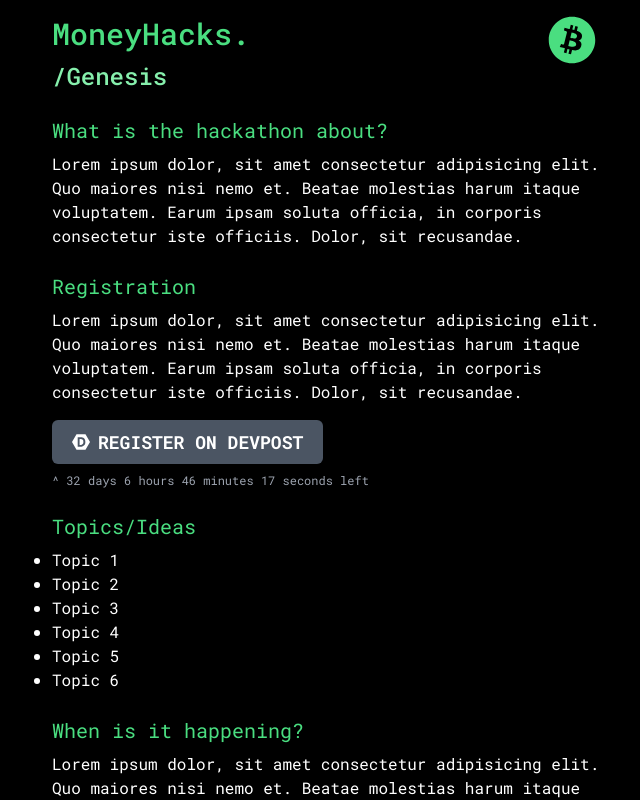
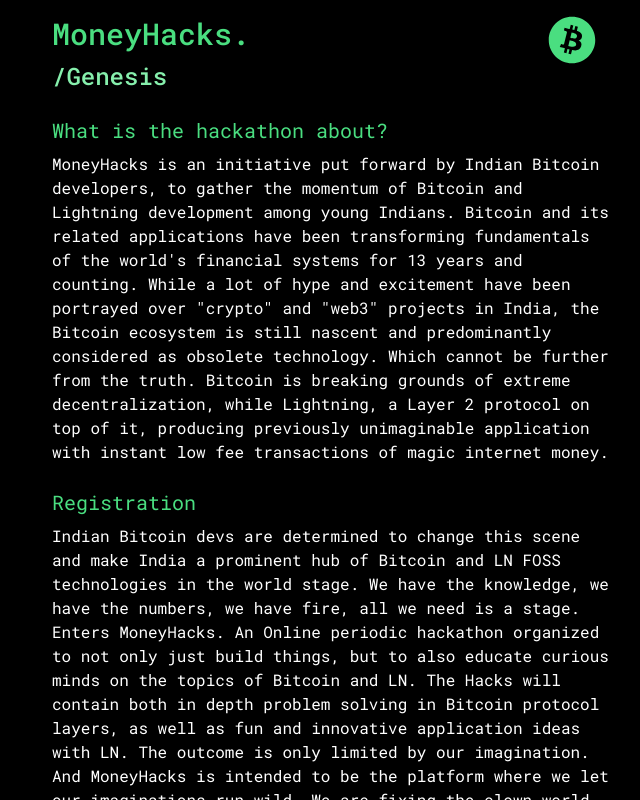
Before and after one commit to NIKU-SINGH/b4i-hackathon-website, a Next.js app: page /genesis in a window 1280 px wide. Shown: the whole page, without its empty margins (308-948 px from the left). Built offline with nearby package versions, Linux system fonts and the light colour scheme.

Commit message:
Touch up on basic contents..

```diff
--- a/components/countdown.tsx
+++ b/components/countdown.tsx
@@ -10,7 +10,7 @@ type RegisterCountdownProps = {
 const RegisterCountdown: NextPage<RegisterCountdownProps> = ({ children }) => (
   <Countdown
     className="text-white"
-    date={new Date(2022, 8, 15, 0, 0, 0)}
+    date={new Date(2022, 10, 15, 0, 0, 0)}
     renderer={(x) => {
       if (x.completed)
         return <div className="text-white italic">Event is ongoing!</div>
--- a/components/home/index.tsx
+++ b/components/home/index.tsx
@@ -14,6 +14,8 @@ import {
 } from 'react-icons/fa'
 import { BiMedal } from 'react-icons/bi'
 import { AiFillTrophy } from 'react-icons/ai'
+import { SiDevpost } from 'react-icons/si'
+
 
 import Button from '../button'
 import Accordion from './accordion'
@@ -33,13 +35,13 @@ const Home: NextPage = () => {
       <div className="flex flex-col items-center">
         <div className="max-w-xl">
           <nav className="self-start mt-4 mx-2 flex justify-between items-center">
-            <h1 className="text-3xl text-green-400 font-medium">MoneyHacks.</h1>
-            <div className="text-green-400 text-5xl mr-4">
+            <h1 className="text-3xl text-orange-400 font-medium">MoneyHacks.</h1>
+            <div className="text-orange-400 text-5xl mr-4">
               <FaBitcoin />
             </div>
           </nav>
           <main className="mt-2">
-            <h2 className="text-xl text-green-500 font-medium mx-2">
+            <h2 className="text-xl text-orange-500 font-medium mx-2">
               <Typed
                 strings={headlines}
                 typeSpeed={40}
@@ -49,7 +51,7 @@ const Home: NextPage = () => {
             </h2>
             <h3 className="text-gray-300 mx-2 mt-4 text-sm">
               First ever{' '}
-              <span className="font-semibold">&quot;Bitcoin-Only&quot;</span>{' '}
+              <span className="font-semibold">Bitcoin-Only</span>{' '}
               Hackathon at India.
             </h3>
             <picture>
@@ -67,7 +69,7 @@ const Home: NextPage = () => {
             <p className="mt-4 text-gray-300 mx-2 text-md">The wait is over!</p>
             <p className="mt-4 text-gray-300 mx-2 text-md">
               Join us on{' '}
-              <span className="text-green-300 font-bold">
+              <span className="text-orange-300 font-bold">
                 **15th September 2022**
               </span>{' '}
               with participants from all accross the nation for a week of
@@ -89,88 +91,135 @@ const Home: NextPage = () => {
             </Button>
           </main>
           <section className="mt-10">
-            <h2 className="text-xl text-green-400 font-medium mx-2">
+            <h2 className="text-xl text-orange-400 font-medium mx-2">
               What is MoneyHacks all about?
             </h2>
             <p className="mt-4 text-gray-300 mx-2 text-md">
-              Lorem, ipsum dolor sit amet consectetur adipisicing elit.
-              Asperiores, aspernatur, dolores repudiandae enim recusandae maxime
-              molestiae ex officia saepe adipisci id sequi sit quos vitae earum
-              harum blanditiis neque aliquid!
+              MoneyHacks is an initiative put forward by Indian Bitcoin developers, to gather the
+              momentum of Bitcoin and Lightning development among young Indians. Bitcoin and its related
+              applications have been transforming fundamentals of the world's financial systems for 13 years and counting.
+              While a lot of hype and excitement have been portrayed over "crypto" and "web3" projects in India, the
+              Bitcoin ecosystem is still nascent and predominantly considered as obsolete technology. Which cannot be further
+              from the truth. Bitcoin is breaking grounds of extreme decentralization, while Lightning, a Layer 2 protocol on top of
+              it, producing previously unimaginable application with instant low fee transactions of magic internet money.
             </p>
             <p className="mt-4 text-gray-300 mx-2 text-md">
-              Lorem, ipsum dolor sit amet consectetur adipisicing elit.
-              Asperiores, aspernatur, dolores repudiandae enim recusandae maxime
-              molestiae ex officia saepe adipisci id sequi sit quos vitae earum
-              harum blanditiis neque aliquid!
+              Indian Bitcoin devs are determined to change this scene and make India a prominent hub of Bitcoin and LN
+              FOSS technologies in the world stage. We have the knowledge, we have the numbers, we have fire, all we need is a stage.
+
+              Enters MoneyHacks. An Online periodic hackathon organized to not only just build things, but to also educate curious minds
+              on the topics of Bitcoin and LN. The Hacks will contain both in depth problem solving in Bitcoin protocol layers, as well as
+              fun and innovative application ideas with LN. The outcome is only limited by our imagination. And MoneyHacks is intended to be
+              the platform where we let our imaginations run wild.
+
+              We are fixing the clown world one line of code at a time. Come Join Us!
             </p>
+            <h3 className="mt-6 text-xl text-orange-400">Topics/Ideas</h3>
+                <ul className="mt-2 list-disc">
+                  <li>Topic 1</li>
+                  Bitcoin Web App:
+                  Build a basic web based Bitcoin Wallet application that can receive and send transactions.
+
+                  The first hackathon project is intended to be the most simplest Bitcoin application imaginable.
+                  Its a web wallet. All it needs to do is operate and maintain Bitcoin transactions and interface
+                  with the user. The goal is to learn about basic Bitcoin machineries, mnemonics, public-private key pairs, transaction structures,
+                  interacting with the Bitcoin network.
+
+                  Judging Criteria:
+                  The projects will be judged by the following generic parameters. Its important to note that there is no
+                  one right way to do a Bitcoin Wallet. The project will be judged on the approach and design decisions
+                  taken by the developer. Below are few pointers (not exhaustive) over which judgement will be made.
+                   - UI/UX : The layout of the wallet, and its user workflow.
+                   - Security: How keypairs are stored and accessed by the app.
+                   - Features: Functionalities offered by the wallet app.
+
+                  Qualifying Criteria:
+                  The Project will be considered qualified if it can perform the following tasks.
+                   - Generate mnemonic seed phrase for use at wallet startup.
+                   - Create new addresses for receiving funds.
+                   - Create Transaction to send funds to a given address and broadcast it to the network.
+                   - Sync with the network and show updated balance.
+                  If a project does not satisfy the above 4 basic operations, it won't be considered qualified.
+
+                  Bonus Criteria:
+                  Above the basic feature extra points will be alloted for the following advanced but optional features.
+                   - Create OP_RETURN transactions.
+                   - Create Multisig transactions and sign PSBTs by multiple participants.
+                   - Sign random messages with the wallet.
+
+                  To perform this tasks participants can take help of any available Bitcoin libraries out there.
+                  Few popular libraries are listed below, but participants are free to choose their own, or even write
+                  basic operational codes by themselves.
+                   - Bitcoinjs : https://github.com/bitcoinjs/bitcoinjs-lib
+                   - BCoin : https://github.com/bcoin-org/bcoin
+                   - Python Bitcoinlib : https://github.com/petertodd/python-bitcoinlib
+                   - BDK: https://github.com/bitcoindevkit/bdk
+                </ul>
+          <RegisterCountdown>
+            <a className="btn mt-4 text-lg font-bold shadow bg-gray-600 hover:bg-gray-500 px-5 py-2">
+              <SiDevpost />
+              <span>Register on bolt.fun</span>
+            </a>
+          </RegisterCountdown>
           </section>
           <section className="mt-10">
-            <h2 className="text-xl text-green-400 font-medium mx-2">FAQs</h2>
+            <h2 className="text-xl text-orange-400 font-medium mx-2">FAQs</h2>
             <div className="mt-4 mx-2 flex flex-col justify-center">
               <Accordion
                 idx={0}
                 expandedIdx={faq}
                 setExpandedIdx={setFaq}
-                title="Question 1"
+                title="Who Can participate"
               >
-                Answer 1
+                The Hackathon is open to all. Weather you are experienced developer or beginner starting your dev journey, Bitcoin needs you.
               </Accordion>
               <Accordion
                 idx={1}
                 expandedIdx={faq}
                 setExpandedIdx={setFaq}
-                title="Question 2"
+                title="Location"
               >
-                Answer 2
+                This will be an online hackathon, and all the interactions will take place in the hackthon discord server.
               </Accordion>
               <Accordion
                 idx={2}
                 expandedIdx={faq}
                 setExpandedIdx={setFaq}
-                title="Question 3"
+                title="Duration"
               >
-                Answer 3
+                The event will take place over a weekend. Friday evening the Event will be formally initiated with a introduction session
+                Saturday Will be all day hack activity. Participants are encouraged to ask doubts and report their progression. Sunday evening
+                will be the dead line for the project completion and the event will end with another online group session.
               </Accordion>
               <Accordion
                 idx={3}
                 expandedIdx={faq}
                 setExpandedIdx={setFaq}
-                title="Question 4"
+                title="Code of Conduct"
               >
-                Answer 4
+                Bad behaviors and disrespect for other participants will result in immediate disqualification.
               </Accordion>
             </div>
           </section>
           <section className="mt-10">
-            <h2 className="text-xl text-green-400 font-medium mx-2 uppercase">
+            <h2 className="text-xl text-orange-400 font-medium mx-2 uppercase">
               Prizes
             </h2>
             <div className="mt-4 mx-2 grid grid-rows-2 grid-cols-2 gap-2">
-              <Prize icon={<FaTrophy />} name="Overall First">
-                First Overall prize will be given to a project that outstands
-                all other submissions
+              <Prize icon={<FaTrophy />} name="Grand Prize">
+                2,000,000 sats. Free Ticket for Bitcoin4India Annual conference.
+                Presentation slot at Technical Stage of Bitcoin4India Annual Conference.
               </Prize>
               <Prize icon={<FaMedal />} name="Overall Second">
-                Second Overall prize will be given to the second best project of
-                the hackathon
+                1,000,000 sats. Free Ticket for Bitcoin4India Annual conference.
               </Prize>
               <Prize icon={<BiMedal />} name="Overall Third">
-                Best third overall project of the hackathon will win some
-                awesome prizes
-              </Prize>
-              <Prize icon={<FaAward />} name="Best Solo">
-                You project will qualify for this prize if you participate alone
-                without a team
-              </Prize>
-              <Prize icon={<AiFillTrophy />} name="Best Beginner">
-                Your project will qualify for this category if atleast 50% of
-                your topic is functional and you&apos;re starting out
+                500,000 sats.
               </Prize>
             </div>
           </section>
           <section className="mt-10">
-            <h2 className="text-xl text-green-400 font-medium mx-2 uppercase">
+            <h2 className="text-xl text-orange-400 font-medium mx-2 uppercase">
               Sponsors
             </h2>
             <p className="mx-2 mt-2 text-white text-sm">
@@ -207,7 +256,7 @@ const Home: NextPage = () => {
             </div>
           </section>
           <section className="mt-10">
-            <h2 className="text-xl text-green-400 font-medium mx-2 uppercase">
+            <h2 className="text-xl text-orange-400 font-medium mx-2 uppercase">
               team
             </h2>
             <p className="mx-2 mt-2 text-white text-sm">
@@ -221,7 +270,7 @@ const Home: NextPage = () => {
             </p>
             <div className="mt-4 mx-2 grid grid-cols-4 gap-4">
               <Profile
-                name="Rajarshi"
+                name="Raj"
                 photo="/team/rajarshimaitra.jpeg"
                 twitter="rajarshimaitra"
               />
--- a/components/home/prize.tsx
+++ b/components/home/prize.tsx
@@ -14,9 +14,9 @@ const Prize: NextPage<PrizeProps> = ({ icon, name, children }) => {
     <motion.div
       whileHover={{ scale: 1.01 }}
       whileTap={{ scale: 0.99 }}
-      className="select-none p-4 border border-green-500 hover:bg-green-900 cursor-pointer flex flex-col justify-center rounded-lg"
+      className="select-none p-4 border border-orange-500 hover:bg-green-900 cursor-pointer flex flex-col justify-center rounded-lg"
     >
-      <div className="text-2xl text-green-400">{icon}</div>
+      <div className="text-2xl text-orange-400">{icon}</div>
       <div className="mt-2 font-medium text-white underline underline-offset-4">
         {name}
       </div>
--- a/pages/genesis.tsx
+++ b/pages/genesis.tsx
@@ -50,17 +50,25 @@ const Genesis: NextPage = () => {
                   What is the hackathon about?
                 </h3>
                 <p className="mt-2">
-                  Lorem ipsum dolor, sit amet consectetur adipisicing elit. Quo
-                  maiores nisi nemo et. Beatae molestias harum itaque
-                  voluptatem. Earum ipsam soluta officia, in corporis
-                  consectetur iste officiis. Dolor, sit recusandae.
+                  MoneyHacks is an initiative put forward by Indian Bitcoin developers, to gather the
+                  momentum of Bitcoin and Lightning development among young Indians. Bitcoin and its related
+                  applications have been transforming fundamentals of the world's financial systems for 13 years and counting.
+                  While a lot of hype and excitement have been portrayed over "crypto" and "web3" projects in India, the
+                  Bitcoin ecosystem is still nascent and predominantly considered as obsolete technology. Which cannot be further
+                  from the truth. Bitcoin is breaking grounds of extreme decentralization, while Lightning, a Layer 2 protocol on top of
+                  it, producing previously unimaginable application with instant low fee transactions of magic internet money.
                 </p>
                 <h3 className="mt-6 text-xl text-green-400">Registration</h3>
                 <p className="mt-2">
-                  Lorem ipsum dolor, sit amet consectetur adipisicing elit. Quo
-                  maiores nisi nemo et. Beatae molestias harum itaque
-                  voluptatem. Earum ipsam soluta officia, in corporis
-                  consectetur iste officiis. Dolor, sit recusandae.
+                  Indian Bitcoin devs are determined to change this scene and make India a prominent hub of Bitcoin and LN
+                  FOSS technologies in the world stage. We have the knowledge, we have the numbers, we have fire, all we need is a stage.
+
+                  Enters MoneyHacks. An Online periodic hackathon organized to not only just build things, but to also educate curious minds
+                  on the topics of Bitcoin and LN. The Hacks will contain both in depth problem solving in Bitcoin protocol layers, as well as
+                  fun and innovative application ideas with LN. The outcome is only limited by our imagination. And MoneyHacks is intended to be
+                  the platform where we let our imaginations run wild.
+
+                  We are fixing the clown world one line of code at a time. Come Join Us!
                 </p>
                 <RegisterCountdown>
                   <a className="btn mt-4 text-lg font-bold shadow bg-gray-600 hover:bg-gray-500 px-5 py-2">
@@ -71,6 +79,44 @@ const Genesis: NextPage = () => {
                 <h3 className="mt-6 text-xl text-green-400">Topics/Ideas</h3>
                 <ul className="mt-2 list-disc">
                   <li>Topic 1</li>
+                  Bitcoin Web App:
+                  Build a basic web based Bitcoin Wallet application that can receive and send transactions.
+
+                  The first hackathon project is intended to be the most simplest Bitcoin application imaginable.
+                  Its a web wallet. All it needs to do is operate and maintain Bitcoin transactions and interface
+                  with the user. The goal is to learn about basic Bitcoin machineries, mnemonics, public-private key pairs, transaction structures,
+                  interacting with the Bitcoin network.
+
+                  Judging Criteria:
+                  The projects will be judged by the following generic parameters. Its important to note that there is no
+                  one right way to do a Bitcoin Wallet. The project will be judged on the approach and design decisions
+                  taken by the developer. Below are few pointers (not exhaustive) over which judgement will be made.
+                   - UI/UX : The layout of the wallet, and its user workflow.
+                   - Security: How keypairs are stored and accessed by the app.
+                   - Features: Functionalities offered by the wallet app.
+
+                  Qualifying Criteria:
+                  The Project will be considered qualified if it can perform the following tasks.
+                   - Generate mnemonic seed phrase for use at wallet startup.
+                   - Create new addresses for receiving funds.
+                   - Create Transaction to send funds to a given address and broadcast it to the network.
+                   - Sync with the network and show updated balance.
+                  If a project does not satisfy the above 4 basic operations, it won't be considered qualified.
+
+                  Bonus Criteria:
+                  Above the basic feature extra points will be alloted for the following advanced but optional features.
+                   - Create OP_RETURN transactions.
+                   - Create Multisig transactions and sign PSBTs by multiple participants.
+                   - Sign random messages with the wallet.
+
+                  To perform this tasks participants can take help of any available Bitcoin libraries out there.
+                  Few popular libraries are listed below, but participants are free to choose their own, or even write
+                  basic operational codes by themselves.
+                   - Bitcoinjs : https://github.com/bitcoinjs/bitcoinjs-lib
+                   - BCoin : https://github.com/bcoin-org/bcoin
+                   - Python Bitcoinlib : https://github.com/petertodd/python-bitcoinlib
+                   - BDK: https://github.com/bitcoindevkit/bdk
+
                   <li>Topic 2</li>
                   <li>Topic 3</li>
                   <li>Topic 4</li>
@@ -81,10 +127,7 @@ const Genesis: NextPage = () => {
                   When is it happening?
                 </h3>
                 <p className="mt-2">
-                  Lorem ipsum dolor, sit amet consectetur adipisicing elit. Quo
-                  maiores nisi nemo et. Beatae molestias harum itaque
-                  voluptatem. Earum ipsam soluta officia, in corporis
-                  consectetur iste officiis. Dolor, sit recusandae.
+                  The first Hackathon event will happen on 15th-16th of October.
                 </p>
                 <section className="mt-6 mb-4">
                   <h2 className="text-xl text-green-400 font-medium uppercase">
--- a/pages/index.tsx
+++ b/pages/index.tsx
@@ -17,7 +17,7 @@ const Home: NextPage = () => {
     <>
       <Head>
         <title>MoneyHacks - A Bitcoin-Only Hackathon</title>
-        <meta name="description" content="India's first Bitcoin-Only Hackathon held virtually with it's genesis block getting mined on 15th September" />
+        <meta name="description" content="India's first Bitcoin-Only Hackathon held virtually with it's genesis block getting mined on 15th October" />
         <link rel="preload" as="image" href="/btc-banner.webp" />
         <meta name="og:image" content="/favicon.svg" />
         <link rel="icon" type="image/x-icon" href="/favicon.ico" />
```
